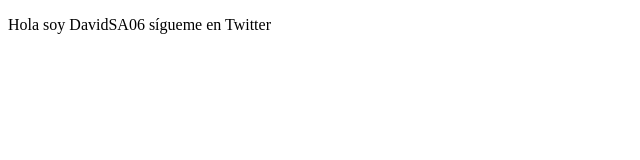
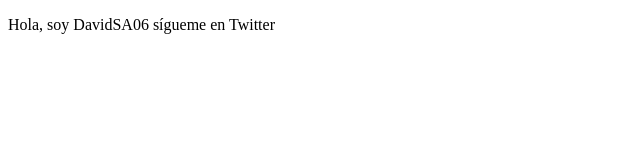
Before and after one commit to DavidSA06/proyectoDemoCursoPrework, a plain HTML site: page index.html in a window 1280 px wide. Shown: the full height of the page, 0-640 px from the left. Drawn offline with Linux system fonts and the light colour scheme.

Commit message:
cambios sitio web

```diff
--- a/index.html
+++ b/index.html
@@ -8,7 +8,7 @@
 </head>
 <body>
     <p>
-        Hola soy DavidSA06 sígueme en Twitter
+        Hola, soy DavidSA06 sígueme en Twitter
     </p>
 </body>
 </html>
```
